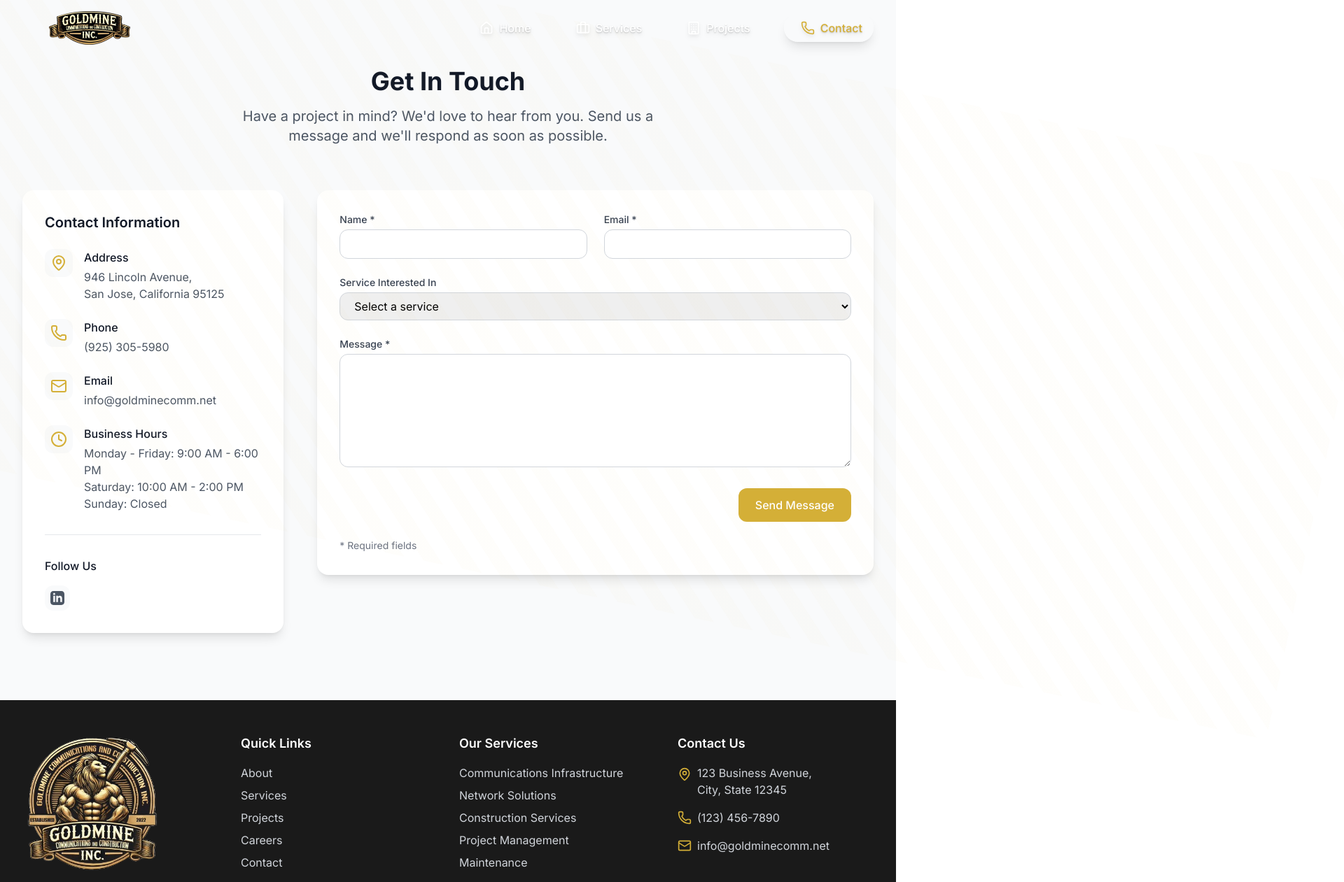
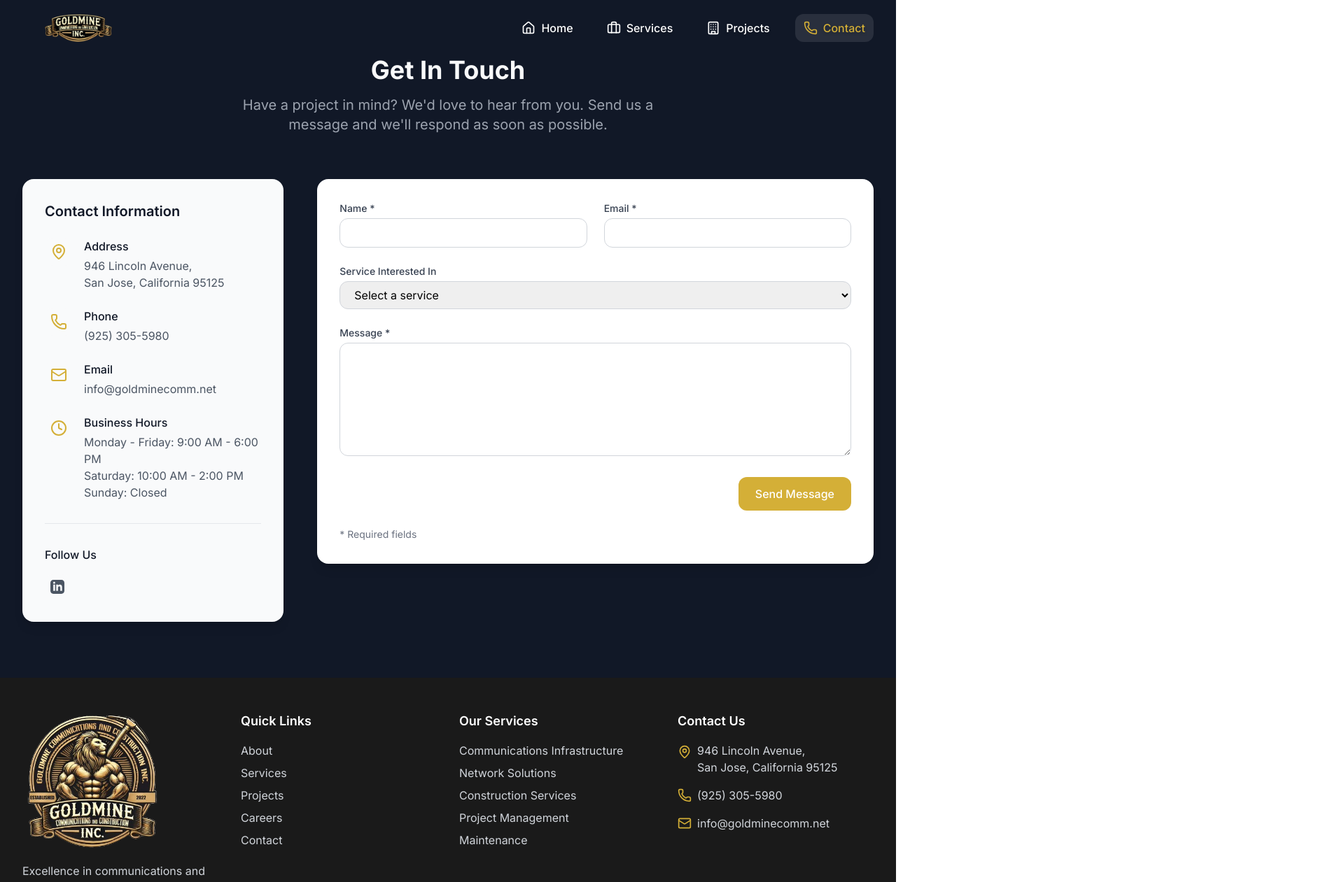
Before and after one commit to AaronAPerez/Goldmine_Communications_Construction_Website, a Next.js app: page /contact in a window 1280 px wide. Shown: the top 1261 px of the page at 70% size, 1920 px wide, since content can reach past the window. Built offline with nearby package versions, Linux system fonts and the light colour scheme.

Commit message:
Mobile Menu fix

```diff
--- a/app/layout.tsx
+++ b/app/layout.tsx
@@ -22,7 +22,7 @@ export default function RootLayout({
     <html lang="en" className="scroll-smooth">
       <body className={inter.className}>
         {/* Fixed Background Gradient */}
-        <div className="fixed inset-0 bg-gradient-to-br from-primary-900 to-primary-800 -z-10" />
+        {/* <div className="fixed inset-0 bg-gradient-to-br from-primary-900 to-primary-800 -z-10" /> */}
 
         {/* Navigation */}
         <FloatingNavigation />
--- a/app/projects/page.tsx
+++ b/app/projects/page.tsx
@@ -99,7 +99,7 @@ export default function CommunicationsPage() {
   ];
 
   return (
-    <main className="pt-20">
+    <main className="py-20 bg-gray-900" aria-labelledby="projects-heading">
       {/* Hero Section */}
       <section className="relative h-[60vh] overflow-hidden">
         <Image
--- a/components/Contact/ContactSection.tsx
+++ b/components/Contact/ContactSection.tsx
@@ -54,11 +54,11 @@ const contactInfo = [
 
 export default function ContactSection() {
   return (
-    <section className="py-16 lg:py-24 bg-gray-50">
+    <section className="py-20 bg-gray-900" aria-labelledby="contacts-heading">
 
       {/* Background Effects */}
-      <div className="absolute inset-0">
-        <div className="absolute inset-y-0 left-1/2 -translate-x-1/2 w-[200%] h-full">
+      {/* <div className="absolute inset-0"> */}
+        {/* <div className="absolute inset-y-0 left-1/2 -translate-x-1/2 w-[200%] h-full"> */}
           <div
             className="w-full h-full rotate-12 opacity-20"
             style={{
@@ -73,8 +73,8 @@ export default function ContactSection() {
               `
             }}
           />
-        </div>
-      </div>
+        {/* </div> */}
+      {/* </div> */}
 
       <div className="max-w-7xl mx-auto px-4 sm:px-6 lg:px-8">
         {/* Section Header */}
@@ -85,10 +85,10 @@ export default function ContactSection() {
           transition={{ duration: 0.6 }}
           className="text-center mb-12 lg:mb-16"
         >
-          <h1 className="text-3xl md:text-4xl font-bold text-gray-900 mb-4">
+          <h1 className="text-3xl md:text-4xl font-bold text-gray-50 mb-4">
             Get In Touch
           </h1>
-          <p className="text-xl text-gray-600 max-w-2xl mx-auto">
+          <p className="text-xl text-gray-400 max-w-2xl mx-auto">
             Have a project in mind? We&apos;d love to hear from you. Send us a message
             and we&apos;ll respond as soon as possible.
           </p>
@@ -103,7 +103,7 @@ export default function ContactSection() {
             transition={{ duration: 0.6 }}
             className="lg:col-span-1"
           >
-            <div className="bg-white rounded-2xl shadow-lg p-6 lg:p-8">
+            <div className="bg-gray-50 rounded-2xl shadow-lg p-6 lg:p-8">
               <h2 className="text-xl font-semibold text-gray-900 mb-6">
                 Contact Information
               </h2>
--- a/components/Footer/Footer.tsx
+++ b/components/Footer/Footer.tsx
@@ -105,17 +105,17 @@ const Footer = () => {
               <li className="flex items-start">
                 <MapPin className="text-gold-400 mr-2 flex-shrink-0 mt-1" size={20} />
                 <span className="text-gray-300">
-                  123 Business Avenue,<br />
-                  City, State 12345
+                  946 Lincoln Avenue,<br />
+                  San Jose, California 95125
                 </span>
               </li>
               <li>
                 <a
-                  href="tel:+1234567890"
+                  href="tel:+tel:+925-305-5980"
                   className="flex items-center text-gray-300 hover:text-gold-400 transition-colors"
                 >
                   <Phone className="text-gold-400 mr-2" size={20} />
-                  (123) 456-7890
+                  (925) 305-5980
                 </a>
               </li>
               <li>
@@ -125,7 +125,7 @@ const Footer = () => {
                 >
                   <Mail className="text-gold-400 mr-2" size={20} />
                   info@goldminecomm.net
-                  </a>
+                </a>
               </li>
             </ul>
           </div>
--- a/components/Navigation/FloatingNavigation.tsx
+++ b/components/Navigation/FloatingNavigation.tsx
@@ -13,6 +13,7 @@ interface NavItem {
   icon: React.ReactNode;
 }
 
+// Navigation items array moved outside component to prevent re-creation
 const navItems: NavItem[] = [
   { label: 'Home', href: '/', icon: <Home className="w-5 h-5" /> },
   { label: 'Services', href: '/services', icon: <Briefcase className="w-5 h-5" /> },
@@ -25,6 +26,7 @@ export default function FloatingNavigation() {
   const [isOpen, setIsOpen] = useState(false);
   const pathname = usePathname();
 
+  // Handle scroll events
   useEffect(() => {
     const handleScroll = () => {
       setIsScrolled(window.scrollY > 20);
@@ -34,19 +36,23 @@ export default function FloatingNavigation() {
     return () => window.removeEventListener('scroll', handleScroll);
   }, []);
 
+  // Close mobile menu when route changes
+  useEffect(() => {
+    setIsOpen(false);
+  }, [pathname]);
+
   return (
-    <>
+    <header role="banner" className="fixed top-0 left-0 right-0 z-50 w-full">
       {/* Desktop Navigation */}
       <motion.nav
         initial={{ opacity: 0, y: -20 }}
         animate={{ opacity: 1, y: 0 }}
         transition={{ duration: 0.3 }}
         className={`
-          fixed top-0 left-0 right-0 z-50 hidden md:block
+          hidden md:block w-full
           transition-all duration-300
           ${isScrolled ? 'bg-black/70 shadow-lg backdrop-blur-md' : 'bg-transparent'}
         `}
-        role="banner"
       >
         <div className="max-w-7xl mx-auto px-4 sm:px-6 lg:px-8">
           <div className="flex items-center justify-between h-20">
@@ -56,7 +62,7 @@ export default function FloatingNavigation() {
               className="flex-shrink-0 relative group"
               aria-label="Home"
             >
-              <div className="relative w-48 h-12">
+              <div className="relative w-40 h-10">
                 <Image
                   src="/images/logo-banner.png"
                   alt="Goldmine Communications and Construction"
@@ -65,11 +71,10 @@ export default function FloatingNavigation() {
                   priority
                 />
               </div>
-              <div className="absolute inset-0 bg-white/10 rounded-lg opacity-0 group-hover:opacity-100 transition-opacity duration-300" />
             </Link>
 
             {/* Navigation Items */}
-            <div className="flex items-center space-x-8">
+            <nav className="flex items-center space-x-6">
               {navItems.map((item) => {
                 const isActive = pathname === item.href;
                 return (
@@ -77,39 +82,39 @@ export default function FloatingNavigation() {
                     key={item.href}
                     href={item.href}
                     className={`
-                      relative px-4 py-2 rounded-full transition-all duration-300
-                      group flex items-center space-x-2
-                      text-shadow-sm hover:text-shadow-lg
+                      relative px-3 py-2 rounded-lg transition-all duration-300
+                      group flex items-center gap-2
+                      text-shadow hover:text-shadow-lg
                       ${isActive
                         ? 'text-gold-400 font-semibold'
                         : 'text-white hover:text-gold-400'
                       }
                     `}
+                    aria-current={isActive ? 'page' : undefined}
                   >
                     {isActive && (
                       <motion.div
                         layoutId="activeNavBackground"
-                        className="absolute inset-0 bg-white/10 rounded-full shadow-lg"
+                        className="absolute inset-0 bg-white/10 rounded-lg"
                         transition={{ type: "spring", bounce: 0.2, duration: 0.6 }}
                       />
                     )}
-                    <span className="relative drop-shadow-md">{item.icon}</span>
-                    <span className="relative font-medium drop-shadow-md">
-                      {item.label}
-                    </span>
+                    <span className="relative">{item.icon}</span>
+                    <span className="relative font-medium">{item.label}</span>
                   </Link>
                 );
               })}
-            </div>
+            </nav>
           </div>
         </div>
       </motion.nav>
 
       {/* Mobile Navigation */}
-      <div className="md:hidden fixed top-0 left-0 right-0 z-50 bg-black/70 backdrop-blur-md shadow-lg">
-        <div className="px-4 py-3 flex items-center justify-between">
+      <div className="md:hidden w-full bg-black/70 backdrop-blur-md shadow-lg overflow-hidden">
+        <div className="container mx-auto p-3 flex items-center justify-between">
+          {/* Mobile Logo */}
           <Link href="/" className="flex-shrink-0">
-            <div className="relative w-40 h-20">
+            <div className="relative w-32 h-8">
               <Image
                 src="/images/logo-banner.png"
                 alt="Goldmine Communications and Construction"
@@ -120,50 +125,249 @@ export default function FloatingNavigation() {
             </div>
           </Link>
 
+          {/* Mobile Menu Button */}
           <button
             onClick={() => setIsOpen(!isOpen)}
-            className="p-2 rounded-lg text-white hover:text-gold-400 transition-colors duration-200
-                     drop-shadow-md hover:drop-shadow-lg"
+            className="p-2 rounded-lg text-white hover:text-gold-400 transition-colors"
+            aria-expanded={isOpen}
+            aria-controls="mobile-menu"
             aria-label={isOpen ? 'Close menu' : 'Open menu'}
           >
             {isOpen ? <X className="w-6 h-6" /> : <Menu className="w-6 h-6" />}
           </button>
         </div>
 
+        {/* Mobile Menu */}
         <AnimatePresence>
           {isOpen && (
             <motion.div
+              id="mobile-menu"
               initial={{ opacity: 0, height: 0 }}
               animate={{ opacity: 1, height: 'auto' }}
               exit={{ opacity: 0, height: 0 }}
+              transition={{ duration: 0.2 }}
               className="border-t border-white/10"
             >
               {navItems.map((item) => (
                 <Link
                   key={item.href}
                   href={item.href}
-                  onClick={() => setIsOpen(false)}
                   className={`
-                    flex items-center space-x-3 px-4 py-3
-                    transition-colors duration-200 group
+                    flex items-center gap-3 px-4 py-3
+                    transition-colors duration-200
                     ${pathname === item.href
                       ? 'bg-gold-400/20 text-gold-400'
                       : 'text-white hover:bg-white/10 hover:text-gold-400'
                     }
                   `}
+                  aria-current={pathname === item.href ? 'page' : undefined}
                 >
-                  <span className="drop-shadow-md group-hover:drop-shadow-lg transition-all duration-200">
-                    {item.icon}
-                  </span>
-                  <span className="font-medium drop-shadow-md group-hover:drop-shadow-lg transition-all duration-200">
-                    {item.label}
-                  </span>
+                  {item.icon}
+                  <span className="font-medium">{item.label}</span>
                 </Link>
               ))}
             </motion.div>
           )}
         </AnimatePresence>
       </div>
-    </>
+    </header>
   );
 }
+
+// 'use client';
+
+// import { useState, useEffect } from 'react';
+// import { motion, AnimatePresence } from 'framer-motion';
+// import Link from 'next/link';
+// import { usePathname } from 'next/navigation';
+// import { Home, Phone, Briefcase, Building, Menu, X } from 'lucide-react';
+
+// interface NavItem {
+//   label: string;
+//   href: string;
+//   icon: React.ReactNode;
+// }
+
+// const navItems: NavItem[] = [
+//   { label: 'Home', href: '/', icon: <Home className="w-5 h-5" /> },
+//   { label: 'Services', href: '/services', icon: <Briefcase className="w-5 h-5" /> },
+//   { label: 'Projects', href: '/projects', icon: <Building className="w-5 h-5" /> },
+//   { label: 'Contact', href: '/contact', icon: <Phone className="w-5 h-5" /> },
+// ];
+
+// export default function FloatingNavigation() {
+//   const [isScrolled, setIsScrolled] = useState(false);
+//   const [isOpen, setIsOpen] = useState(false);
+//   const pathname = usePathname();
+
+//   useEffect(() => {
+//     const handleScroll = () => {
+//       setIsScrolled(window.scrollY > 20);
+//     };
+
+//     window.addEventListener('scroll', handleScroll);
+//     return () => window.removeEventListener('scroll', handleScroll);
+//   }, []);
+
+//   const navVariants = {
+//     hidden: {
+//       opacity: 0,
+//       y: -20,
+//     },
+//     visible: {
+//       opacity: 1,
+//       y: 0,
+//       transition: {
+//         duration: 0.3,
+//         ease: 'easeOut',
+//       },
+//     },
+//   };
+
+//   const menuVariants = {
+//     closed: {
+//       scale: 0,
+//       opacity: 0,
+//       transition: {
+//         duration: 0.2,
+//       },
+//     },
+//     open: {
+//       scale: 1,
+//       opacity: 1,
+//       transition: {
+//         type: 'spring',
+//         stiffness: 300,
+//         damping: 25,
+//       },
+//     },
+//   };
+
+//   return (
+//     <>
+//       {/* Desktop Navigation */}
+//       <motion.nav
+//         initial="hidden"
+//         animate="visible"
+//         variants={navVariants}
+//         className={`
+//           fixed top-6 left-1/2 -translate-x-1/2 z-50 hidden md:block
+//           ${isScrolled ? 'w-[calc(100%-2rem)]' : 'w-auto'}
+//         `}
+//       >
+//         <div
+//           className={`
+//             relative backdrop-blur-md rounded-full border border-white/20
+//             transition-all duration-300 ease-in-out overflow-hidden
+//             ${isScrolled
+//               ? 'bg-white/90 shadow-lg'
+//               : 'bg-black/20'
+//             }
+//           `}
+//         >
+//           {/* Background Gradient */}
+//           <div className="absolute inset-0 bg-gradient-to-r from-gold-400/10 via-primary-500/10 to-gold-400/10 opacity-50" />
+
+//           {/* Navigation Items */}
+//           <div className="relative px-8 py-4 flex items-center justify-center space-x-8">
+//             {navItems.map((item) => {
+//               const isActive = pathname === item.href;
+//               return (
+//                 <Link
+//                   key={item.href}
+//                   href={item.href}
+//                   className={`
+//                     relative px-4 py-2 rounded-full transition-all duration-300
+//                     group flex items-center space-x-2
+//                     ${isActive
+//                       ? 'text-gold-400'
+//                       : isScrolled
+//                         ? 'text-gray-600 hover:text-gold-400'
+//                         : 'text-white hover:text-gold-400'
+//                     }
+//                   `}
+//                 >
+//                   {/* Background highlight */}
+//                   {isActive && (
+//                     <motion.div
+//                       layoutId="activeNavBackground"
+//                       className="absolute inset-0 bg-white/10 rounded-full"
+//                       transition={{ type: "spring", bounce: 0.2, duration: 0.6 }}
+//                     />
+//                   )}
+
+//                   {/* Icon */}
+//                   <span className="relative">{item.icon}</span>
+
+//                   {/* Label */}
+//                   <span className="relative font-medium">{item.label}</span>
+//                 </Link>
+//               );
+//             })}
+//           </div>
+//         </div>
+//       </motion.nav>
+
+//       {/* Mobile Navigation */}
+//       <div className="fixed bottom-6 right-6 z-50 md:hidden">
+//         {/* Menu Button */}
+//         <motion.button
+//           whileTap={{ scale: 0.95 }}
+//           onClick={() => setIsOpen(!isOpen)}
+//           className={`
+//             p-4 rounded-full shadow-lg backdrop-blur-md
+//             transition-all duration-300
+//             ${isOpen ? 'bg-white' : 'bg-gold-400'}
+//           `}
+//           aria-label={isOpen ? 'Close menu' : 'Open menu'}
+//         >
+//           {isOpen ? (
+//             <X className="w-6 h-6 text-gray-900" />
+//           ) : (
+//             <Menu className="w-6 h-6 text-white" />
+//           )}
+//         </motion.button>
+
+//         {/* Mobile Menu */}
+//         <AnimatePresence>
+//           {isOpen && (
+//             <motion.div
+//               initial="closed"
+//               animate="open"
+//               exit="closed"
+//               variants={menuVariants}
+//               className="absolute bottom-full right-0 mb-4"
+//             >
+//               <div className="bg-white rounded-2xl shadow-xl p-4 flex flex-col space-y-2">
+//                 {navItems.map((item, index) => (
+//                   <motion.div
+//                     key={item.href}
+//                     initial={{ opacity: 0, x: -20 }}
+//                     animate={{ opacity: 1, x: 0 }}
+//                     transition={{ delay: index * 0.1 }}
+//                   >
+//                     <Link
+//                       href={item.href}
+//                       onClick={() => setIsOpen(false)}
+//                       className={`
+//                         flex items-center space-x-3 px-4 py-2 rounded-xl
+//                         transition-colors duration-200
+//                         ${pathname === item.href
+//                           ? 'bg-gold-400/10 text-gold-400'
+//                           : 'text-gray-600 hover:bg-gray-100'
+//                         }
+//                       `}
+//                     >
+//                       {item.icon}
+//                       <span className="font-medium">{item.label}</span>
+//                     </Link>
+//                   </motion.div>
+//                 ))}
+//               </div>
+//             </motion.div>
+//           )}
+//         </AnimatePresence>
+//       </div>
+//     </>
+//   );
+// }
--- a/components/Services/AnimatedServicesGrid.tsx
+++ b/components/Services/AnimatedServicesGrid.tsx
@@ -63,7 +63,7 @@ export default function AnimatedServicesGrid({ services }: AnimatedServicesGridP
           <h2 className="text-4xl font-bold text-gray-900 mb-4">
             Our Services
           </h2>
-          <p className="text-xl text-gray-600 max-w-2xl mx-auto">
+          <p className="text-xl text-gray-400 max-w-2xl mx-auto">
             Comprehensive solutions for communications and construction needs
           </p>
         </motion.div>
--- a/data/siteData.ts
+++ b/data/siteData.ts
@@ -119,7 +119,7 @@ export const testimonials: Testimonial[] = [
     role: 'Chief Technology Officer',
     company: 'TechCorp Industries',
     content: 'The team at Goldmine delivered exceptional results. Their expertise in both communications and construction made them the perfect partner for our complex infrastructure project.',
-    image: '/testimonials/john-smith.jpg'
+    image: '/images/testimonials/john-smith.jpg'
   },
   {
     id: '1',
```
Also changed, not shown: components/styles/globals.css (+2 -25 lines).
